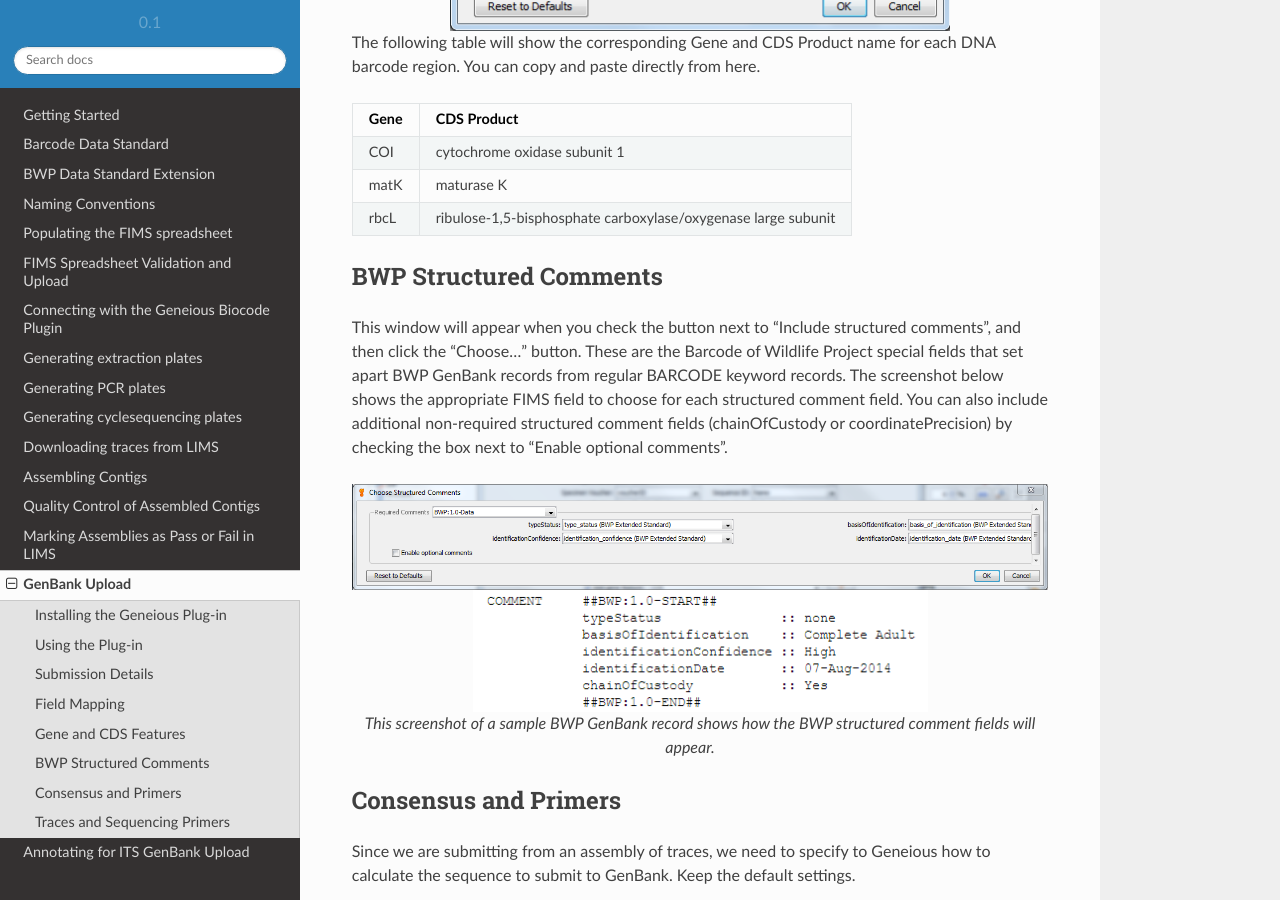
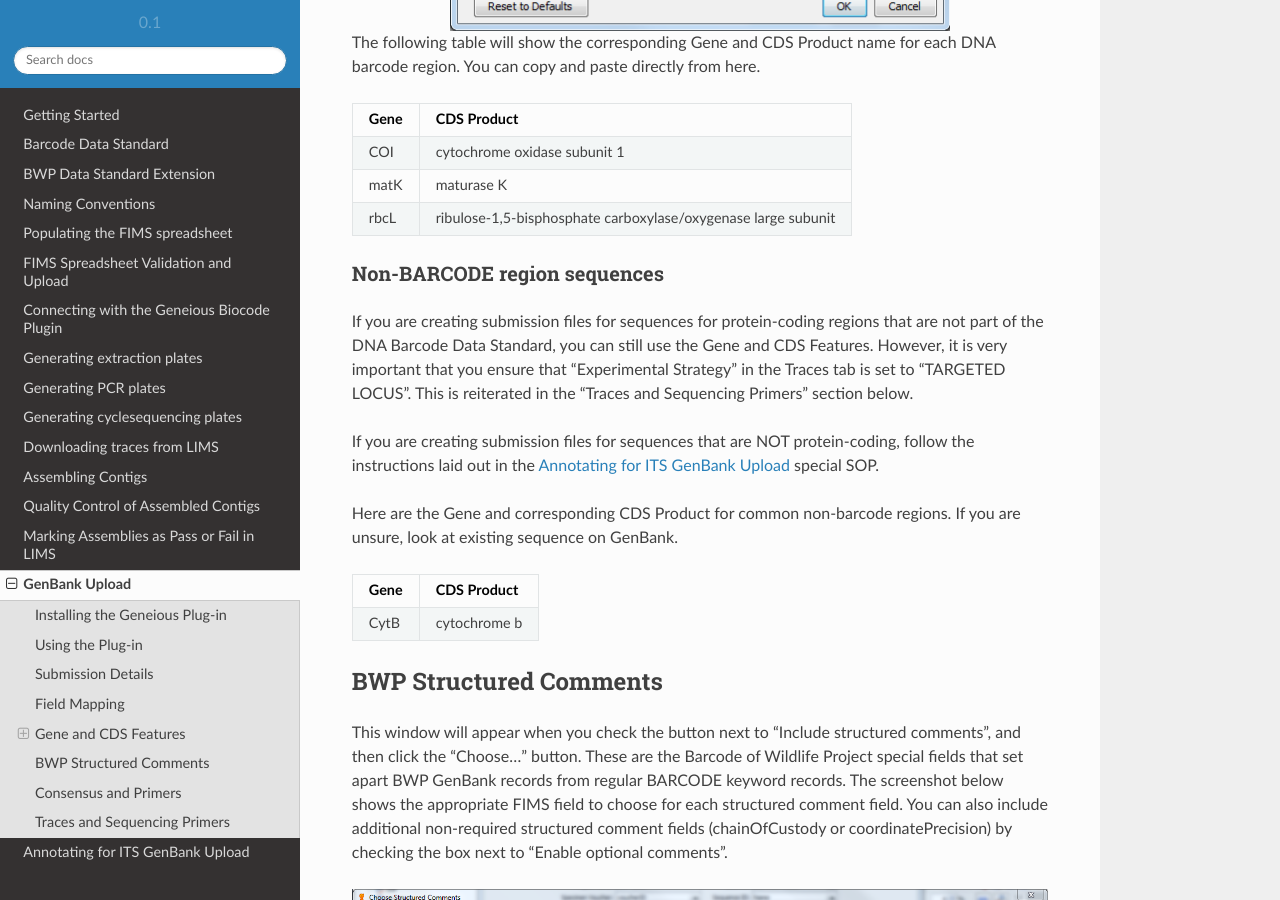
Before and after one commit to SIBarcodeNetwork/BWP-FIMS-and-LIMS, a Sphinx documentation site: the page built from Docs/gb_upload.rst, in a window 1280 px wide and 900 px high, scrolled down 6371 px. Built offline with Sphinx 7.4.7 and the Read the Docs theme 2.0.0, drawn with Linux system fonts in a browser that asks for light colours.

Commit message:
updated gb_upload to include cytb instructions
took forever figuring out how to put in internal link to its_annotation
document

```diff
--- a/Docs/gb_upload.rst
+++ b/Docs/gb_upload.rst
@@ -139,6 +139,21 @@ matK maturase K
 rbcL ribulose-1,5-bisphosphate carboxylase/oxygenase large subunit
 ==== =============================================================
 
+Non-BARCODE region sequences
+^^^^^^^^^^^^^^^^^^^^^^^^^^^^
+
+If you are creating submission files for sequences for protein-coding regions that are not part of the DNA Barcode Data Standard, you can still use the Gene and CDS Features. However, it is very important that you ensure that "Experimental Strategy" in the Traces tab is set to "TARGETED LOCUS". This is reiterated in the "Traces and Sequencing Primers" section below.
+
+If you are creating submission files for sequences that are NOT protein-coding, follow the instructions laid out in the :ref:`its_annotation-link` special SOP.
+
+Here are the Gene and corresponding CDS Product for common non-barcode regions. If you are unsure, look at existing sequence on GenBank.
+
+==== =============
+Gene CDS Product
+==== =============
+CytB cytochrome b
+==== =============
+
 BWP Structured Comments
 -----------------------
 
--- a/Docs/its_annotation.rst
+++ b/Docs/its_annotation.rst
@@ -1,3 +1,5 @@
+.. _its_annotation-link:
+
 Annotating for ITS GenBank Upload
 =================================
 
```
